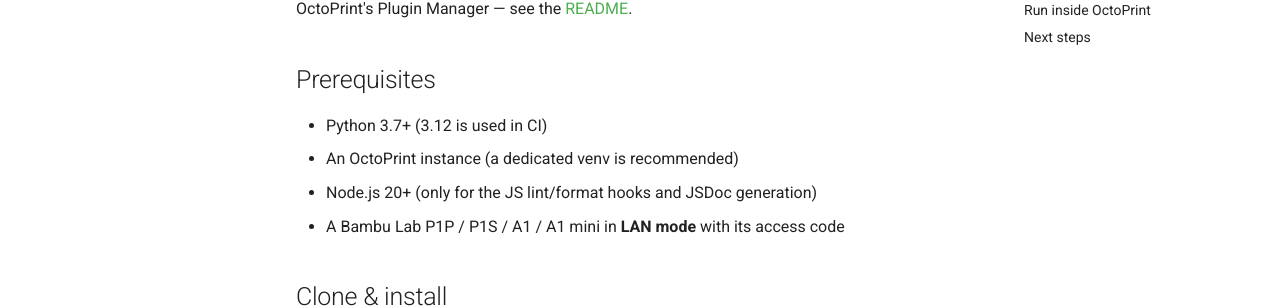
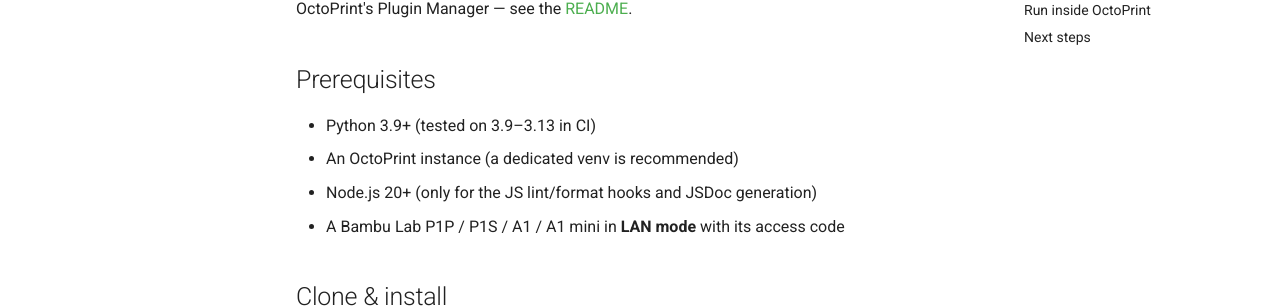
Before and after one commit to Ajimaru/OctoPrint-BambuCam, an MkDocs documentation site: the page built from docs/getting-started.md, in a window 1280 px wide and 900 px high. Shown: the part 257-565 px from the top of the window. Built offline with MkDocs 1.6.1 and Material for MkDocs 9.7.7, drawn with Linux system fonts in a browser that asks for light colours; comment, search, counter and statistics services are not loaded.

Commit message:
fix: declare Python 3.9 as the minimum, not 3.7
CI only tests Python 3.9–3.13, so 3.7/3.8 were never actually supported.
Align every source of truth on 3.9: requires-python in pyproject.toml,
__plugin_pythoncompat__ (used by the OctoPrint plugin manager to gate
installation), and the docs (badge + getting-started). The README badge
already said 3.9+.

Co-Authored-By: Claude Opus 4.8 <noreply@anthropic.com>

```diff
--- a/docs/getting-started.md
+++ b/docs/getting-started.md
@@ -6,7 +6,7 @@ plugin through OctoPrint's Plugin Manager — see the
 
 ## Prerequisites
 
-- Python 3.7+ (3.12 is used in CI)
+- Python 3.9+ (tested on 3.9–3.13 in CI)
 - An OctoPrint instance (a dedicated venv is recommended)
 - Node.js 20+ (only for the JS lint/format hooks and JSDoc generation)
 - A Bambu Lab P1P / P1S / A1 / A1 mini in **LAN mode** with its access code
--- a/octoprint_bambucam/__init__.py
+++ b/octoprint_bambucam/__init__.py
@@ -365,7 +365,7 @@ __plugin_author__ = "Ajimaru"
 __plugin_url__ = "https://github.com/Ajimaru/OctoPrint-BambuCam"
 __plugin_description__ = "Bambu Lab camera stream integration for OctoPrint"
 __plugin_license__ = "AGPL-3.0-or-later"
-__plugin_pythoncompat__ = ">=3.7,<4"
+__plugin_pythoncompat__ = ">=3.9,<4"
 __plugin_implementation__ = BambucamPlugin()
 __plugin_hooks__ = {
     "octoprint.plugin.softwareupdate.check_config": (
--- a/pyproject.toml
+++ b/pyproject.toml
@@ -14,7 +14,7 @@ dynamic = [
     "license"
 ]
 
-requires-python = ">=3.7, <4"
+requires-python = ">=3.9, <4"
 
 # any additional requirements (besides OctoPrint) should be listed here
 dependencies = [
```
Also changed, not shown: docs/index.md (+1 -1 lines).
